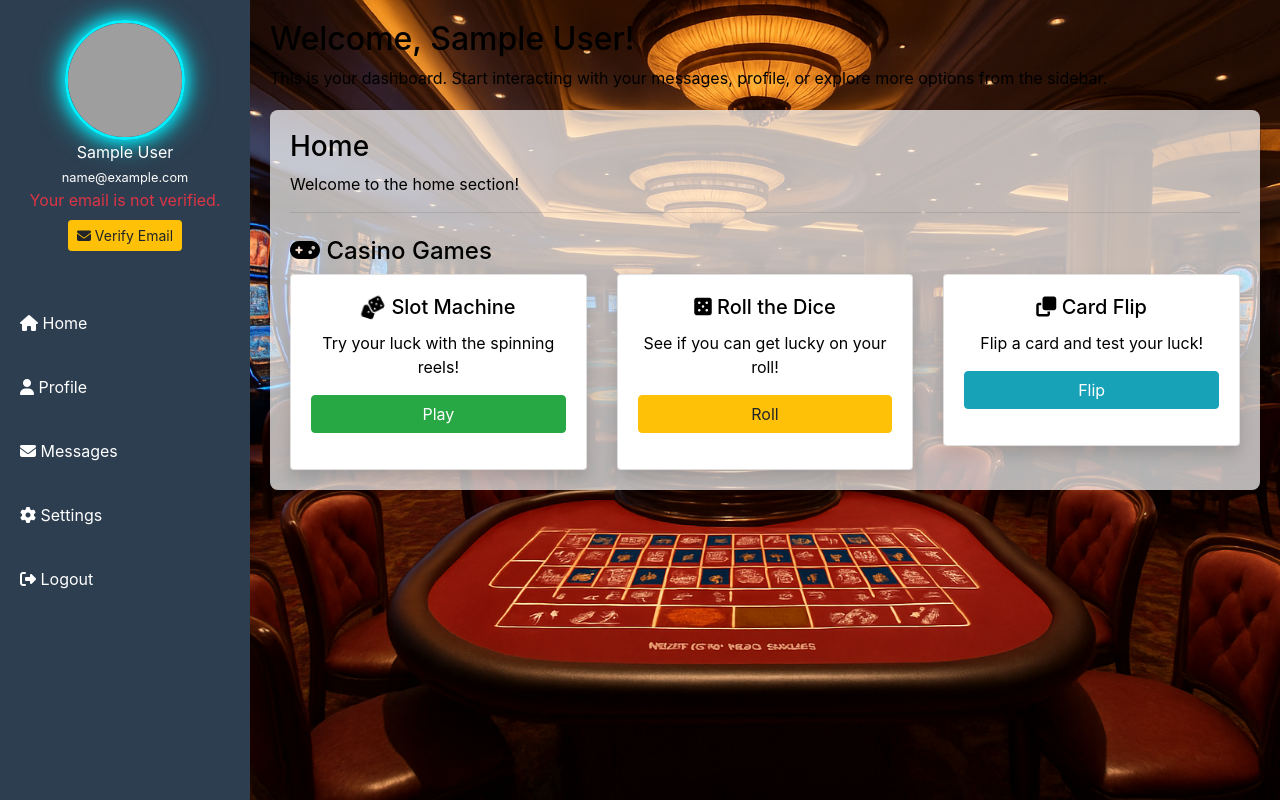
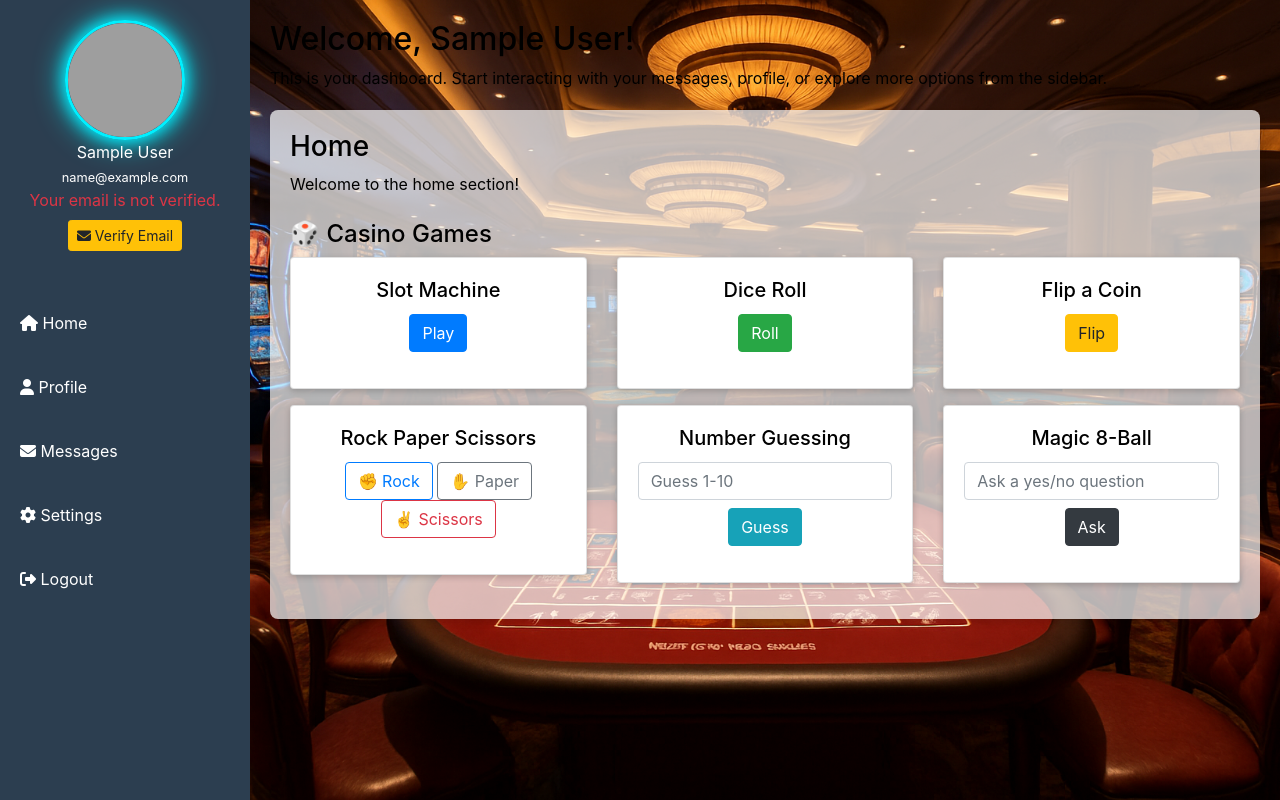
Before and after one commit to markvincentbuison/tunnercasinoonline, a Flask app: page /dashboard in a window 1280 px wide. Run offline with Flask 3, Linux system fonts and the light colour scheme; the visitor is signed in with stand-in values (Sample User, id 1); data that the repository does not hold is empty; some libraries are stand-ins or nearby versions; grey boxes are pictures that could not be loaded.

Commit message:
Tunner Casino Online Update

```diff
--- a/app/static/css/dashboard.css
+++ b/app/static/css/dashboard.css
@@ -86,3 +86,20 @@ html, body {
     border: 3px solid #00f0ff; /* neon border color (optional) */
     box-shadow: 0 0 15px #00f0ff, 0 0 30px #00f0ff; /* glowing neon effect */
 }
+
+
+
+
+
+
+
+
+
+
+
+.game-card {
+    background-color: rgba(255, 255, 255, 0.8);
+    border: 1px solid #ccc;
+    border-radius: 12px;
+    box-shadow: 0 2px 6px rgba(0,0,0,0.2);
+}
--- a/app/templates/user_dashboard.html
+++ b/app/templates/user_dashboard.html
@@ -78,49 +78,81 @@
                 <h3>Home</h3>
                 <p>Welcome to the home section!</p>
 
-                <hr>
-                <h4 class="mt-4"><i class="fas fa-gamepad"></i> Casino Games</h4>
-                <div class="row">
-                    <!-- Slot Machine Game -->
-                    <div class="col-md-4">
-                        <div class="card text-center shadow">
-                            <div class="card-body">
-                                <h5 class="card-title"><i class="fas fa-dice fa-spin"></i> Slot Machine</h5>
-                                <p class="card-text">Try your luck with the spinning reels!</p>
-                                <button class="btn btn-success btn-block" onclick="playSlot()">Play</button>
-                                <p id="slot-result" class="mt-2 font-weight-bold text-primary"></p>
+                <div class="casino-games mt-4">
+                    <h4>🎲 Casino Games</h4>
+                    <div class="row">
+                        <div class="col-md-4 mb-3">
+                            <div class="card game-card">
+                                <div class="card-body text-center">
+                                    <h5 class="card-title">Slot Machine</h5>
+                                    <button class="btn btn-primary" onclick="playSlots()">Play</button>
+                                    <p id="slot-result" class="mt-2 font-weight-bold"></p>
+                                </div>
                             </div>
                         </div>
-                    </div>
 
-                    <!-- Dice Roll Game -->
-                    <div class="col-md-4">
-                        <div class="card text-center shadow">
-                            <div class="card-body">
-                                <h5 class="card-title"><i class="fas fa-dice-five"></i> Roll the Dice</h5>
-                                <p class="card-text">See if you can get lucky on your roll!</p>
-                                <button class="btn btn-warning btn-block" onclick="rollDice()">Roll</button>
-                                <p id="dice-result" class="mt-2 font-weight-bold text-danger"></p>
+                        <div class="col-md-4 mb-3">
+                            <div class="card game-card">
+                                <div class="card-body text-center">
+                                    <h5 class="card-title">Dice Roll</h5>
+                                    <button class="btn btn-success" onclick="rollDice()">Roll</button>
+                                    <p id="dice-result" class="mt-2 font-weight-bold"></p>
+                                </div>
                             </div>
                         </div>
-                    </div>
 
-                    <!-- Card Flip Game -->
-                    <div class="col-md-4">
-                        <div class="card text-center shadow">
-                            <div class="card-body">
-                                <h5 class="card-title"><i class="fas fa-clone"></i> Card Flip</h5>
-                                <p class="card-text">Flip a card and test your luck!</p>
-                                <button class="btn btn-info btn-block" onclick="flipCard()">Flip</button>
-                                <p id="card-result" class="mt-2 font-weight-bold text-success"></p>
+                        <div class="col-md-4 mb-3">
+                            <div class="card game-card">
+                                <div class="card-body text-center">
+                                    <h5 class="card-title">Flip a Coin</h5>
+                                    <button class="btn btn-warning" onclick="flipCoin()">Flip</button>
+                                    <p id="coin-result" class="mt-2 font-weight-bold"></p>
+                                </div>
                             </div>
                         </div>
+
+
+                        <!-- Rock Paper Scissors -->
+<div class="col-md-4 mb-3">
+    <div class="card game-card">
+        <div class="card-body text-center">
+            <h5 class="card-title">Rock Paper Scissors</h5>
+            <button class="btn btn-outline-primary" onclick="playRPS('rock')">✊ Rock</button>
+            <button class="btn btn-outline-secondary" onclick="playRPS('paper')">✋ Paper</button>
+            <button class="btn btn-outline-danger" onclick="playRPS('scissors')">✌️ Scissors</button>
+            <p id="rps-result" class="mt-2 font-weight-bold"></p>
+        </div>
+    </div>
+</div>
+
+<!-- Number Guessing -->
+<div class="col-md-4 mb-3">
+    <div class="card game-card">
+        <div class="card-body text-center">
+            <h5 class="card-title">Number Guessing</h5>
+            <input type="number" class="form-control mb-2" id="guess-input" placeholder="Guess 1-10" min="1" max="10">
+            <button class="btn btn-info" onclick="guessNumber()">Guess</button>
+            <p id="guess-result" class="mt-2 font-weight-bold"></p>
+        </div>
+    </div>
+</div>
+
+<!-- Magic 8-Ball -->
+<div class="col-md-4 mb-3">
+    <div class="card game-card">
+        <div class="card-body text-center">
+            <h5 class="card-title">Magic 8-Ball</h5>
+            <input type="text" class="form-control mb-2" id="question" placeholder="Ask a yes/no question">
+            <button class="btn btn-dark" onclick="askMagic8Ball()">Ask</button>
+            <p id="magic-result" class="mt-2 font-weight-bold"></p>
+        </div>
+    </div>
+</div>
+
                     </div>
                 </div>
             </div>
 
-
-            </div>
             <div id="profile" class="content-box hidden">
                 <h3>Profile</h3>
                 <p>This is your profile section. Update your personal information here.</p>
@@ -216,24 +248,69 @@
       </script>
 
 
+
+
       <script>
-        function playSlot() {
-            const symbols = ["🍒", "🔔", "🍋", "⭐", "💎"];
-            let result = [0, 0, 0].map(() => symbols[Math.floor(Math.random() * symbols.length)]);
-            document.getElementById('slot-result').textContent = result.join(" ");
+        function playSlots() {
+            const symbols = ["🍒", "🍋", "🔔", "7️⃣", "🍊"];
+            let result = [
+                symbols[Math.floor(Math.random() * symbols.length)],
+                symbols[Math.floor(Math.random() * symbols.length)],
+                symbols[Math.floor(Math.random() * symbols.length)]
+            ];
+            document.getElementById('slot-result').innerText = result.join(' ');
         }
 
         function rollDice() {
-            const roll = Math.floor(Math.random() * 6) + 1;
-            document.getElementById('dice-result').textContent = "You rolled a " + roll + " 🎲";
+            const result = Math.floor(Math.random() * 6) + 1;
+            document.getElementById('dice-result').innerText = "You rolled a " + result + " 🎲";
         }
 
-        function flipCard() {
-            const cards = ["Ace", "King", "Queen", "Jack", "Joker"];
-            const card = cards[Math.floor(Math.random() * cards.length)];
-            document.getElementById('card-result').textContent = "You flipped a " + card + " 🃏";
+        function flipCoin() {
+            const result = Math.random() < 0.5 ? "Heads 🪙" : "Tails 🪙";
+            document.getElementById('coin-result').innerText = "It's " + result;
         }
+
+        function playRPS(player) {
+            const choices = ['rock', 'paper', 'scissors'];
+            const computer = choices[Math.floor(Math.random() * 3)];
+            let result = '';
+
+            if (player === computer) result = "It's a tie! 🤝";
+            else if (
+                (player === 'rock' && computer === 'scissors') ||
+                (player === 'scissors' && computer === 'paper') ||
+                (player === 'paper' && computer === 'rock')
+            ) result = `You win! 🏆 Computer chose ${computer}`;
+            else result = `You lose! 💥 Computer chose ${computer}`;
+
+            document.getElementById('rps-result').innerText = result;
+        }
+
+        function guessNumber() {
+            const userGuess = parseInt(document.getElementById('guess-input').value);
+            const randomNumber = Math.floor(Math.random() * 10) + 1;
+
+            if (userGuess === randomNumber) {
+                document.getElementById('guess-result').innerText = "Correct! 🎯 You guessed it!";
+            } else {
+                document.getElementById('guess-result').innerText = `Wrong! 😢 It was ${randomNumber}`;
+            }
+        }
+
+        function askMagic8Ball() {
+            const responses = [
+                "Yes!", "No!", "Maybe...", "Definitely!", "Ask again later.",
+                "Not likely.", "Absolutely!", "I don't think so."
+            ];
+            const answer = responses[Math.floor(Math.random() * responses.length)];
+            document.getElementById('magic-result').innerText = answer;
+        }
+
     </script>
+
+
+
 
 </body>
 </html>
```
